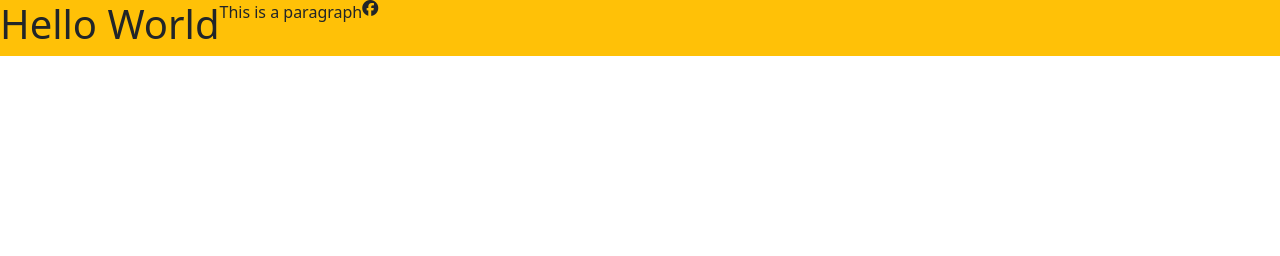
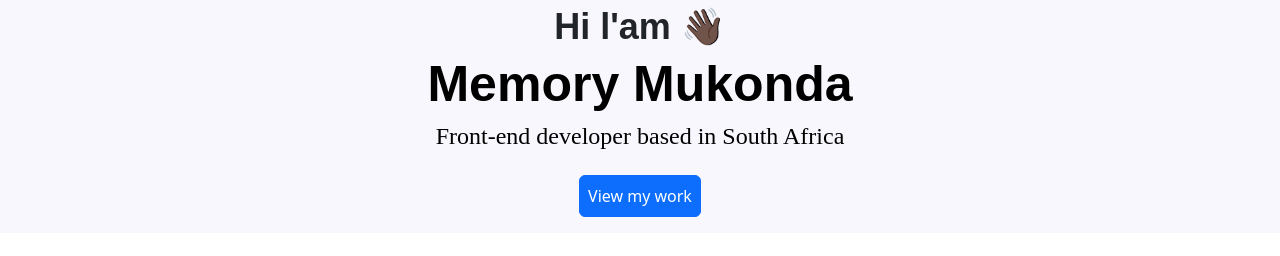
Before and after one commit to mukoe2020/front-end_shecodes-projects, a plain HTML site: page portfolio/index.html in a window 1280 px wide. Drawn offline with nearby package versions, Linux system fonts and the light colour scheme; a web font is replaced by a local one.

Commit message:
added some new files and modified some files

```diff
--- a/portfolio/index.html
+++ b/portfolio/index.html
@@ -13,17 +13,23 @@ Roboto+Mono:ital,wght@0,100..700;1,100..700&display=swap" rel="stylesheet">
 <link href="https://cdn.jsdelivr.net/npm/bootstrap@5.3.3/dist/css/bootstrap.min.css" rel="stylesheet"
 integrity="sha384-QWTKZyjpPEjISv5WaRU9OFeRpok6YctnYmDr5pNlyT2bRjXh0JMhjY6hW+ALEwIH"
 crossorigin="anonymous">
+<script src="https://cdn.jsdelivr.net/npm/bootstrap@5.3.3/dist/js/bootstrap.bundle.min.js"
+integrity="sha384-YvpcrYf0tY3lHB60NNkmXc5s9fDVZLESaAA55NDzOxhy9GkcIdslK1eN7N6jIeHz"
+ crossorigin="anonymous"></script>
 <script src="https://kit.fontawesome.com/c38a5bd822.js" crossorigin="anonymous"></script>
 <link rel="stylesheet" href="styles.css/portfolio.css">
 
   <title>SheCodes Portifolio Project</title>
 </head>
 <body>
-  <div class="d-flex bg-warning">
-    <h1>Hello World</h1>
-    <p>This is a paragraph</p>
-    <i class="fa-brands fa-facebook"></i>
-  </div>
+ <div class="hero">
+  <p> Hi l'am 👋🏿</p>
+  <h1>Memory Mukonda</h1>
+  <h2>Front-end developer based in South Africa</h2>
+  <a href="#" class="btn btn-primary p-2 m-3">View my work</a>
+
+
+ </div>
 
 </body>
 </html>
--- a/portfolio/styles.css/portfolio.css
+++ b/portfolio/styles.css/portfolio.css
@@ -0,0 +1,32 @@
+:root {
+  --primary-color: #FF0000;
+  --secondary-color: #F9F7FE;
+  --heading-font: "playfair display", serif;
+  --default-font: "popins", sans-serif;
+}
+h1,h2,h3,h4,h5,h6{
+  color: #000000;
+  font-family: var(--default-font);
+  font-weight:bold;
+  font-size: 50px;
+}
+
+p{
+  font-family: var(--default-font);
+  font-weight: normal;
+}
+.hero {
+  background: #F9F7FE;
+  text-align: center;
+
+}
+.hero p{
+  font-size: 36px;
+  font-weight: bold;
+  margin: auto;
+}
+.hero h2{
+  font-family: var(--heading-font);
+  font-weight: normal;
+  font-size: 24px;
+}
```
Also changed, not shown: 1 other file.
